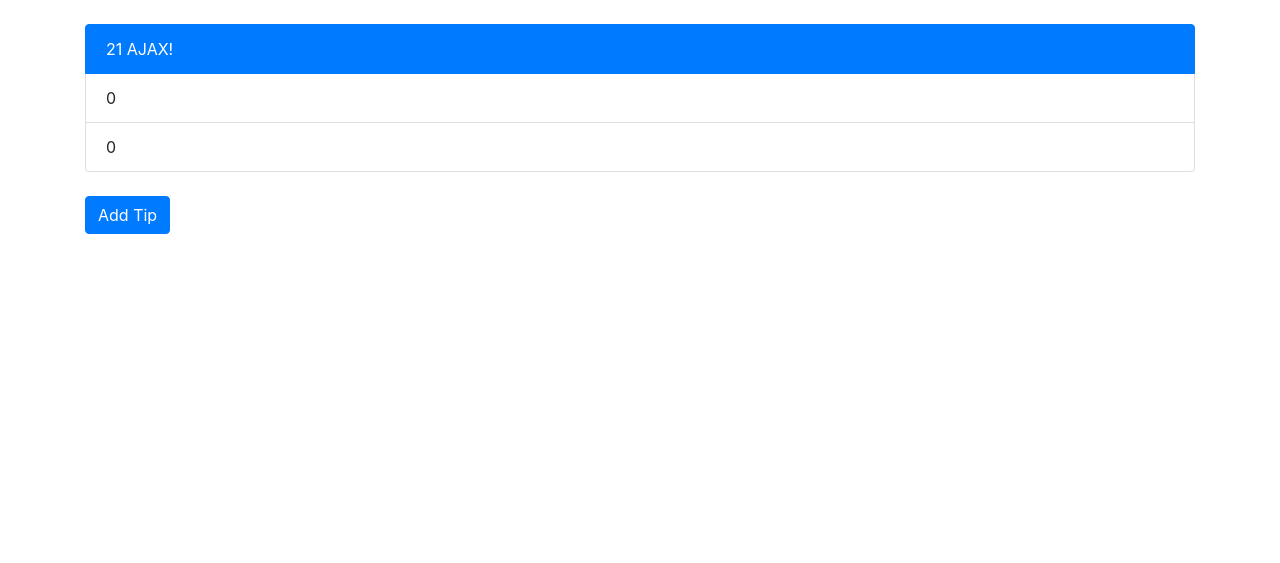
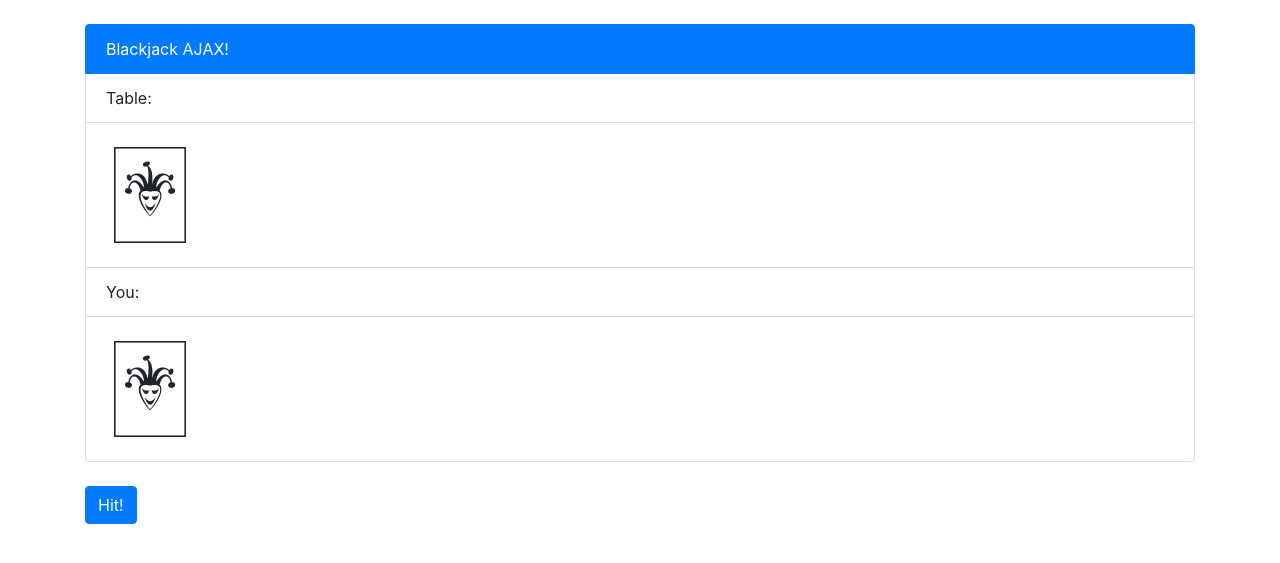
Before and after one commit to MarcelFox/flask_base, a Flask app: page /ajax in a window 1280 px wide. Shown: the part 56-619 px from the top of the page. Run offline with Flask 2, Linux system fonts and the light colour scheme; some libraries are stand-ins or nearby versions.

Commit message:
adding blackjack

```diff
--- /dev/null
+++ b/App/static/css/styles.css
@@ -0,0 +1,14 @@
+@font-face {
+    font-family: RoyalCards;
+    src: url("../fonts/CARDS.TTF");
+  }
+
+li#game.list-group-item {
+    font-size: 80px;
+    font-family: RoyalCards;
+}
+
+li#hit.list-group-item {
+    font-size: 80px;
+    font-family: RoyalCards;
+}
--- a/App/static/js/script.js
+++ b/App/static/js/script.js
@@ -1,17 +1,26 @@
 $(document).ready(function () {
-    $("#addTip").click(function () {
+    $("#addHit").click(function () {
 
-        let test = ('PRAISE THE SUN')
-        let oldValue = $('#tip').text()
+        let playerOldValue = $('#hit').text()
+
+        if ($('#game').text() == '?') {
+            $.get('/gethit', e => {$("#game").html(e.name)})
+        } else {
+            let tableOldValue = $('#game').text()
+            $.get('/gethit', e => {$("#game").html(tableOldValue + e.name)})
+        }
 
         $.ajax({
-            url: "/getTip",
+            url: "/gethit",
             method: 'GET',
-            success: function (result) {
-                console.log(test)
-                console.log(oldValue)
-                console.log(result)
-                $("#tip").html(result);
+            success: function (card) {
+                let hit = (playerOldValue + card.name)
+                // if (hit == 21){
+                //     let
+                //     $("#hit").html(card);
+                // }
+                console.log(card.value)
+                $("#hit").html(hit);
             }
         });
 
--- a/App/templates/ajax.html
+++ b/App/templates/ajax.html
@@ -4,11 +4,13 @@
 <br>
 <div class="gameinfo">
     <ul class="list-group">
-        <li id="title" class="list-group-item active">21 AJAX!</li>
+        <li id="title" class="list-group-item active">Blackjack AJAX!</li>
+        <li id="title" class="list-group-item">Table:</li>
         <li id="game"class="list-group-item">{{ result }}</li>
-        <li id="tip" class="list-group-item">{{ tip }}</li>
+        <li id="title" class="list-group-item">You:</li>
+        <li id="hit" class="list-group-item">{{ hit }}</li>
       </ul>
       <br>
-      <button id="addTip" id="addTip" type="button" class="btn btn-primary">Add Tip</button>
+      <button id="addHit" id="addHit" type="button" class="btn btn-primary">Hit!</button>
 </div>
 {% endblock container %}
--- a/App/templates/base.html
+++ b/App/templates/base.html
@@ -9,6 +9,7 @@
 
   <link rel="stylesheet" href="{{ url_for('static', filename='css/bootstrap.min.css') }}">
   <link rel="stylesheet" href="{{ url_for('static', filename='css/font-awesome.min.css') }}">
+  <link rel="stylesheet" href="{{ url_for('static', filename='css/styles.css') }}">
 
   <script type="text/javascript" src="{{ url_for('static', filename='js/jquery-3.4.1.js') }}"></script>
   <script type="text/javascript" src="{{ url_for('static', filename='js/script.js') }}"></script>
--- a/App/views/routes.py
+++ b/App/views/routes.py
@@ -1,8 +1,10 @@
-import random
 from flask import Blueprint, render_template
 from flask import current_app as app
 from App import db
 from App.models.User import User
+
+#for blackjack:
+import random, string
 
 
 index = Blueprint('index', __name__)
@@ -28,15 +30,40 @@ def main_page():
 
 @index.route('/ajax')
 def ajax():
-    result = 0
-    tip = 0
-    return render_template('ajax.html', result=result, tip=tip)
+    result = '?'
+    hit = '?'
+    return render_template('ajax.html', result=result, hit=hit)
 
 
-@index.route('/getTip')
-def getTip():
-    tip = random.randrange(11)
-    return str(tip)
+@index.route('/gethit')
+def getHit():
+    # https://py3.codeskulptor.org/#user304_TemoFkvS1X_0.py
+    cards = {
+        1: ['A', 'N', 'a', 'n'],
+        2: ['B', 'O', 'b', 'o'],
+        3: ['C', 'P', 'c', 'p'],
+        4: ['D', 'Q', 'd', 'q'],
+        5: ['E', 'R', 'e', 'r'],
+        6: ['F', 'S', 'f', 's'],
+        7: ['G', 'T', 'g', 't'],
+        8: ['H', 'U', 'h', 'u'],
+        9: ['I', 'V', 'i', 'v'],
+        # ['J', 'W', 'j', 'w'],
+        # ['K', 'X', 'k', 'x'],
+        # ['L', 'Y', 'l', 'y'],
+        # ['M', 'Z', 'm', 'z']
+    }
+    cardName = random.choice(string.ascii_letters)
+    for i in cards:
+        if cardName in cards[i]:
+            cardValue = i
+            break
+        else:
+            cardValue = 10
+
+    card = {'name': cardName, 'value': cardValue}
+
+    return card
 
 
 app.register_blueprint(index)
```
Also changed, not shown: App/static/fonts/CARDS.TTF (added), 1 other file.
